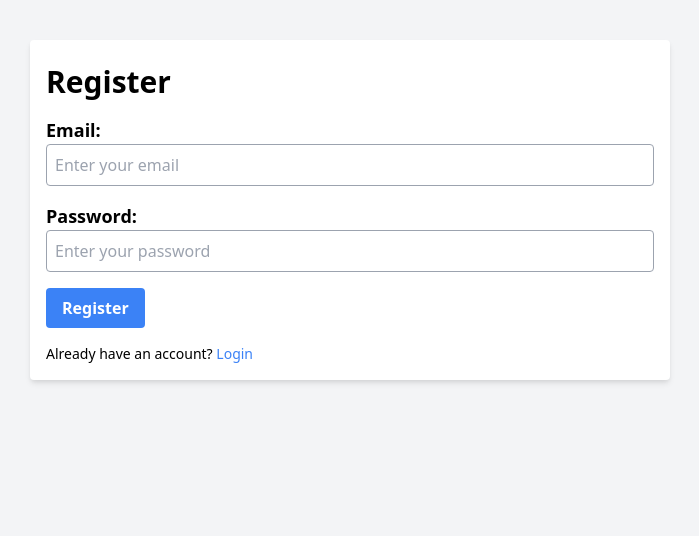
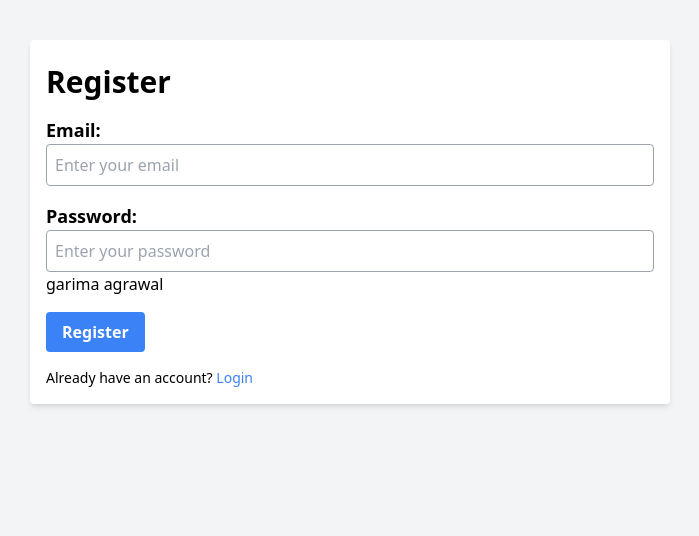
Before and after one commit to garima-1804/flask_user_verification-main, a Flask app: page /register in a window 1280 px wide. Shown: the top 536 px of the page, without its empty margins (290-989 px from the left). Run offline with Flask 3, Linux system fonts and the light colour scheme.

Commit message:
Update register.html

```diff
--- a/flask_user_verification-main/via_link/templates/register.html
+++ b/flask_user_verification-main/via_link/templates/register.html
@@ -24,6 +24,7 @@
                 {% if form.password.errors %}
                     <div class="text-red-500 text-sm">{{ form.password.errors[0] }}</div>
                 {% endif %}
+                <p>garima agrawal </p>
             </div>
             <button type="submit" class="bg-blue-500 hover:bg-blue-700 text-white font-bold py-2 px-4 rounded">Register</button>
         </form>
```
